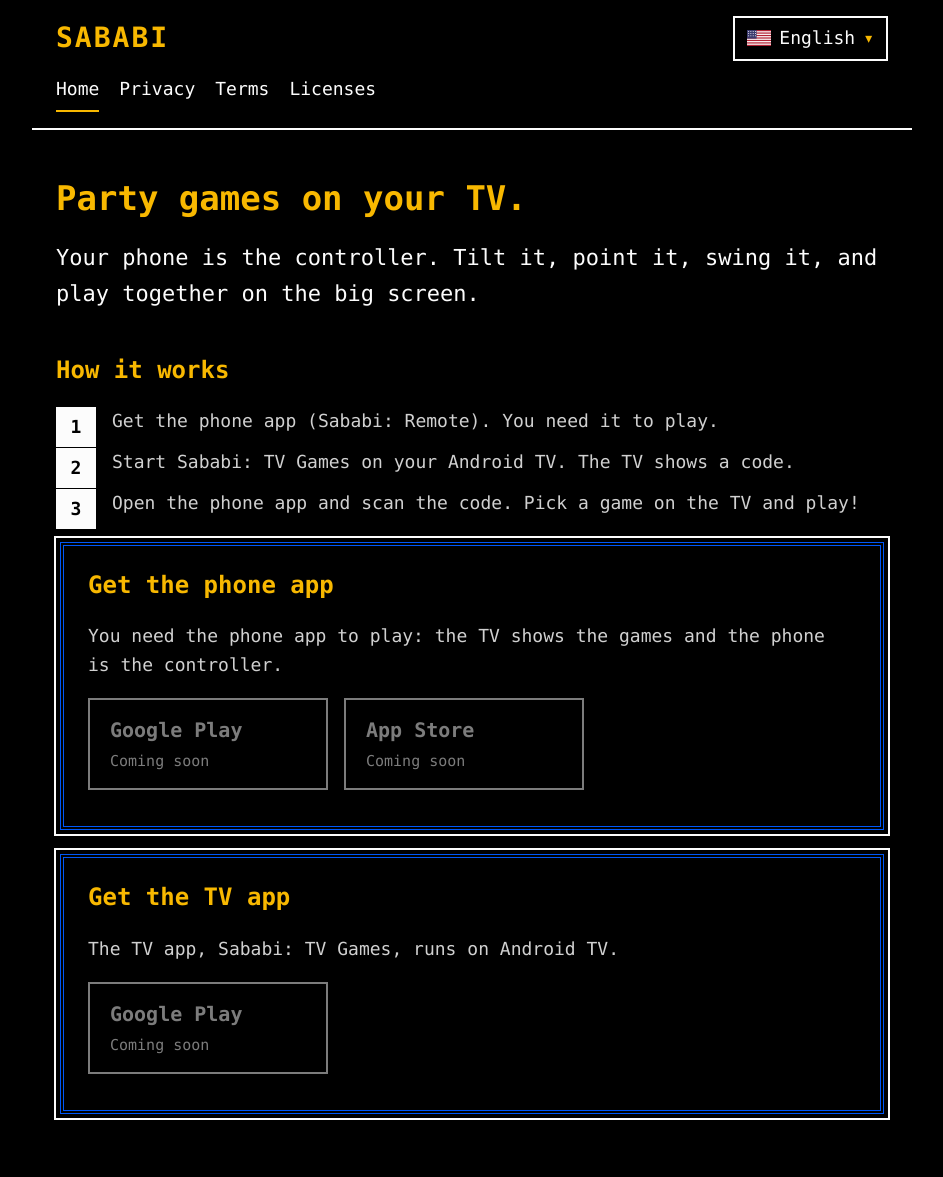
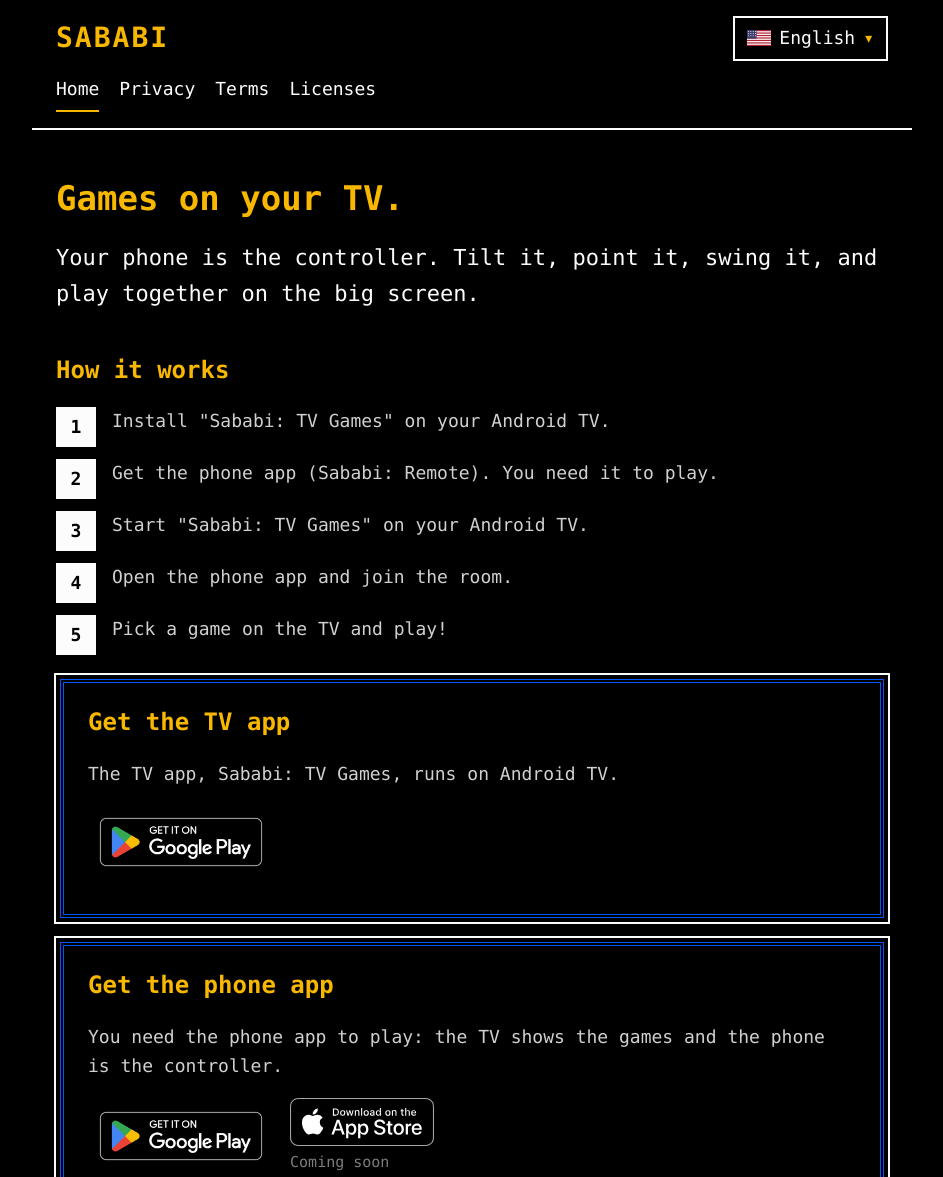
Before and after one commit to alonzo86/remote-play, a plain HTML site: page site/index.html in a window 1280 px wide. Shown: the top 1177 px of the page, without its empty margins (168-1111 px from the left). Drawn offline with Linux system fonts and the light colour scheme.

Commit message:
[#37] Website: official store badges (the App Store with Coming soon), TV app section first, new How it works steps; 'party games' becomes 'games' everywhere
Owner requests of 2026-11-09. The string about.sababi_party_game_tv becomes about.sababi_game_tv (Sababi is a game for the TV). Badges: Google Play (en, he) and the App Store, rows in docs/THIRD_PARTY.md.

Co-Authored-By: Claude Sonnet 5.5 <noreply@anthropic.com>
Claude-Session: https://claude.ai/code/session_018NHRQoMYXZ4Z4jhDk7VsCo

```diff
--- a/assets/lang/strings.csv
+++ b/assets/lang/strings.csv
@@ -5,7 +5,7 @@ about.phones_tv_communicate_over,"The phones and the TV communicate over your Wi
 about.nothing_leaves_network,Nothing leaves your network.,שום דבר לא יוצא מהרשת שלכם.,"About screen, first page: last sentence of the Wi-Fi paragraph",
 common.about,ABOUT,אודות,"Phone: name and tooltip of the ABOUT icon button (no word on the button) in the top row of the waiting and Connect screens; TV Settings screen: the About row; title of the About screen",
 about.sababi_has_no_account,"Sababi has no account, no ads and no analytics. Your name, avatar and best scores stay on your phone.","ב־SABABI אין חשבון, אין פרסומות ואין ניתוח נתונים. השם, הדמות והשיאים שלכם נשארים בטלפון.","About screen, first page: what data Sababi keeps",
-about.sababi_party_game_tv,Sababi is a party game for the TV. The phones are the controllers.,SABABI הוא משחק מסיבה לטלוויזיה. הטלפונים הם השלטים.,"About screen, first page: what Sababi is",
+about.sababi_game_tv,Sababi is a game for the TV. The phones are the controllers.,SABABI הוא משחק לטלוויזיה. הטלפונים הם השלטים.,"About screen, first page: what Sababi is",
 about.third_party_libraries,3rd Party Libraries,ספריות צד שלישי,"About screen: row that opens the list of libraries of other makers, and the title of that list",
 app.app_version_does_not,APP VERSION DOES NOT MATCH THE TV APP.,גרסת האפליקציה אינה תואמת לאפליקציית הטלוויזיה.,"Phone, Connect screen: error when the app and the TV versions differ",
 app.cannot_connect_room,CANNOT CONNECT TO THE ROOM. CHECK YOUR WI-FI CONNECTION.,אי אפשר להתחבר לחדר. בדקו את החיבור שלכם לרשת האלחוטית.,"Phone, Connect screen: error when the room (TV) cannot be reached",
--- a/site/index.html
+++ b/site/index.html
@@ -3,7 +3,7 @@
 <head>
 <meta charset="utf-8">
 <meta name="viewport" content="width=device-width, initial-scale=1">
-<title>Sababi: party games on your TV</title>
+<title>Sababi: games on your TV</title>
 <link rel="stylesheet" href="style.css">
 <script src="lang.js" defer></script>
 </head>
@@ -13,27 +13,27 @@
 <nav aria-label="Sababi"><a href="index.html" aria-current="page">Home</a><a href="privacy.html">Privacy</a><a href="terms.html">Terms</a><a href="licenses.html">Licenses</a></nav>
 </header>
 <main>
-<h1>Party games on your TV.</h1>
+<h1>Games on your TV.</h1>
 <p class="lead">Your phone is the controller. Tilt it, point it, swing it, and play together on the big screen.</p>
 <h2>How it works</h2>
-<ol class="steps"><li>Get the phone app (Sababi: Remote). You need it to play.</li><li>Start Sababi: TV Games on your Android TV. The TV shows a code.</li><li>Open the phone app and scan the code. Pick a game on the TV and play!</li></ol>
+<ol class="steps"><li>Install "Sababi: TV Games" on your Android TV.</li><li>Get the phone app (Sababi: Remote). You need it to play.</li><li>Start "Sababi: TV Games" on your Android TV.</li><li>Open the phone app and join the room.</li><li>Pick a game on the TV and play!</li></ol>
+<section id="get-tv" class="card">
+<h2 style="margin-top:0">Get the TV app</h2>
+<p>The TV app, Sababi: TV Games, runs on Android TV.</p>
+<div class="stores">
+<a class="store-badge" data-store="playTv"><img src="badges/google-play-en.png" alt="Get it on Google Play" height="72"></a>
+</div>
+</section>
 <section id="get" class="card">
 <h2 style="margin-top:0">Get the phone app</h2>
 <p>You need the phone app to play: the TV shows the games and the phone is the controller.</p>
 <div class="stores">
-<a class="store" data-store="play" data-open="Open Google Play"><strong>Google Play</strong><small></small></a>
-<a class="store" data-store="appStore" data-open="Open the App Store"><strong>App Store</strong><small></small></a>
-</div>
-</section>
-<section id="get-tv" class="card">
-<h2 style="margin-top:0">Get the TV app</h2>
-<p>The TV app, Sababi: TV Games, runs on Android TV.</p>
-<div class="stores">
-<a class="store" data-store="playTv" data-open="Open Google Play"><strong>Google Play</strong><small></small></a>
+<a class="store-badge" data-store="play"><img src="badges/google-play-en.png" alt="Get it on Google Play" height="72"></a>
+<div class="store-soon"><a class="store-badge" data-store="appStore"><img src="badges/app-store.svg" alt="Download on the App Store" height="48"></a><small class="soon"></small></div>
 </div>
 </section>
 </main>
-<footer>Sababi · Provider: Alon Yampolski, Israel · Contact: <a href="mailto:sababi.play@gmail.com">sababi.play@gmail.com</a></footer>
+<footer>Sababi · Provider: Alon Yampolski, Israel · Contact: <a href="mailto:sababi.play@gmail.com">sababi.play@gmail.com</a><p class="note" lang="en" dir="ltr">Google Play and the Google Play logo are trademarks of Google LLC. App Store and the Apple logo are registered trademarks of Apple Inc.</p></footer>
 <script src="stores.js"></script>
 </body>
 </html>
--- a/site/stores.js
+++ b/site/stores.js
@@ -1,17 +1,20 @@
 // The links of the apps in the stores. Empty means "coming soon": fill in each address when the app has its page.
 // `play` and `appStore` are the phone app (Sababi: Remote), used by the home page and by /get/ (the page that the QR code
 // "GET THE PHONE APP TO PLAY" of the TV opens); `playTv` is the TV app (Sababi: TV Games, Google Play, Android TV).
+// The Google Play addresses are made from the package ids of the apps (`export_presets.cfg`): they work when the apps are
+// published. The App Store has no address yet: its badge shows "Coming soon" (owner, 2026-11-09).
 window.SABABI_STORES = {
-  play: "",      // Google Play, phone app: https://play.google.com/store/apps/details?id=...
+  play: "https://play.google.com/store/apps/details?id=io.github.alonzo86.sababi.controller",      // Google Play, phone app (Sababi: Remote)
   appStore: "",  // App Store, phone app: https://apps.apple.com/app/id...
-  playTv: ""     // Google Play, TV app: https://play.google.com/store/apps/details?id=...
+  playTv: "https://play.google.com/store/apps/details?id=io.github.alonzo86.sababi.tv"     // Google Play, TV app (Sababi: TV Games)
 };
 (function () {
   var s = window.SABABI_STORES;
   var soon = document.documentElement.lang === "he" ? "בקרוב" : "Coming soon";
   document.querySelectorAll("[data-store]").forEach(function (a) {
     var url = s[a.getAttribute("data-store")];
-    if (url) { a.href = url; a.removeAttribute("aria-disabled"); a.querySelector("small").textContent = a.getAttribute("data-open"); }
-    else { a.removeAttribute("href"); a.setAttribute("aria-disabled", "true"); a.querySelector("small").textContent = soon; }
+    var caption = a.parentNode.querySelector(".soon");
+    if (url) { a.href = url; a.removeAttribute("aria-disabled"); if (caption) { caption.textContent = ""; } }
+    else { a.removeAttribute("href"); a.setAttribute("aria-disabled", "true"); if (caption) { caption.textContent = soon; } }
   });
 })();
--- a/site/style.css
+++ b/site/style.css
@@ -18,15 +18,16 @@ h2 { color: var(--accent); font-size: 24px; margin: 40px 0 8px; }
 p, li { color: var(--desc); }
 .lead { font-size: 22px; color: var(--text); }
 .steps { counter-reset: step; list-style: none; padding: 0; }
-.steps li { counter-increment: step; margin: 12px 0; padding-inline-start: 56px; position: relative; }
+.steps li { counter-increment: step; margin: 12px 0; min-height: 40px; padding-inline-start: 56px; position: relative; }
 .steps li::before { content: counter(step); position: absolute; inset-inline-start: 0; top: 0; width: 40px; height: 40px; line-height: 40px; text-align: center; background: var(--text); color: var(--bg); font-weight: 700; }
 .card { border: 4px double var(--frame); outline: 2px solid var(--text); outline-offset: 4px; padding: 20px 24px; margin: 24px 4px; }
 .stores { display: flex; flex-wrap: wrap; gap: 16px; margin: 16px 0; }
-.store { display: block; min-width: 240px; padding: 14px 20px; border: 2px solid var(--text); color: var(--text); text-decoration: none; background: var(--bg); }
-.store strong { display: block; font-size: 20px; }
-.store small { color: var(--desc); }
-.store[aria-disabled="true"] { border-color: var(--dim); color: var(--dim); }
-.store[aria-disabled="true"] small { color: var(--dim); }
+.store-badge { display: block; }
+.store-badge img { display: block; width: auto; }
+.store-badge[aria-disabled="true"] { cursor: default; }
+.store-soon { display: flex; flex-direction: column; align-items: flex-start; gap: 4px; }
+.store-soon .soon { color: var(--dim); }
+.stores { align-items: center; }
 .note { color: var(--dim); }
 footer { color: var(--dim); border-top: 2px solid var(--text); margin-top: 48px; font-size: 15px; }
 footer a { color: var(--desc); }
```
Also changed, not shown: site/get/index.html (+2 -2 lines), site/he/index.html (+13 -13 lines), site/he/licenses.html (+1 -1 lines), site/licenses.html (+1 -1 lines), site/badges/app-store.svg (added), site/badges/google-play-en.png (added), site/badges/google-play-he.png (added), 5 other files.
